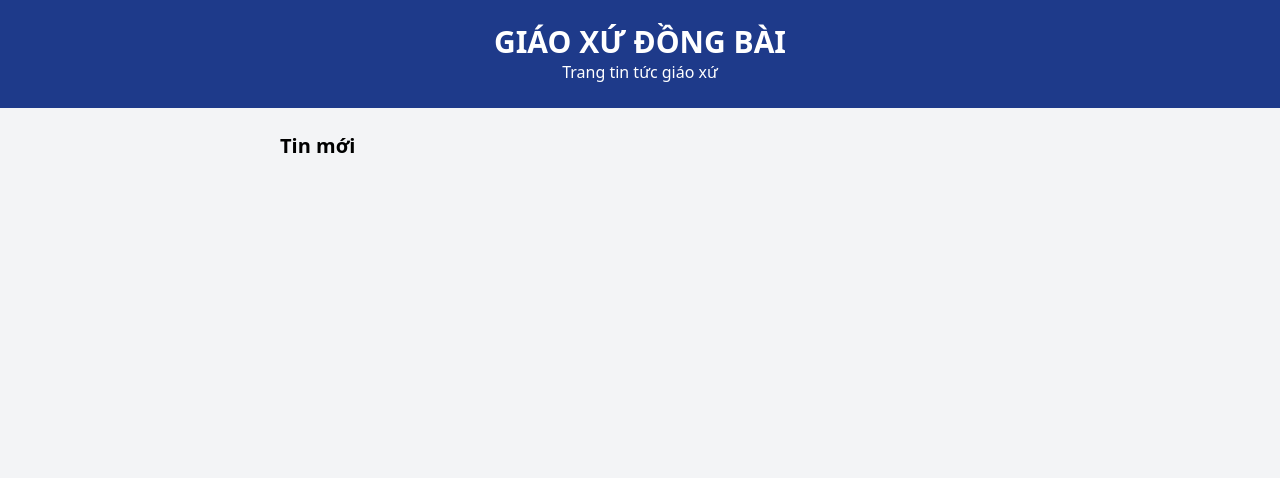
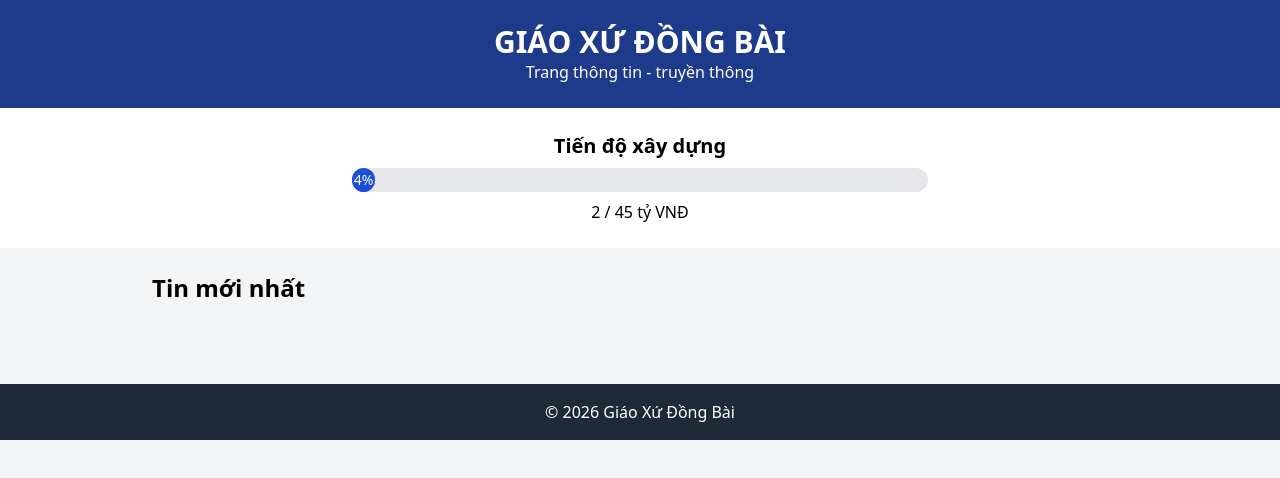
Before and after one commit to HoangBui240619/giao_xu_dong_bai, a plain HTML site: page index.html in a window 1280 px wide. Drawn offline with nearby package versions, Linux system fonts and the light colour scheme; no server answers.

Commit message:
Add files via upload

```diff
--- a/index.html
+++ b/index.html
@@ -9,18 +9,29 @@
 
 <body class="bg-gray-100">
 
-<header class="bg-blue-900 text-white p-6 text-center">
+<!-- HEADER -->
+<header class="bg-blue-900 text-white p-6 text-center shadow">
 <h1 class="text-3xl font-bold">GIÁO XỨ ĐỒNG BÀI</h1>
-<p>Trang tin tức giáo xứ</p>
+<p>Trang thông tin - truyền thông</p>
 </header>
 
-<div class="max-w-3xl mx-auto p-6">
-<h2 class="text-xl font-bold mb-4">Tin mới</h2>
-<div id="posts"></div>
+<!-- PROGRESS -->
+<section class="bg-white p-6 text-center">
+<h2 class="text-xl font-semibold mb-2">Tiến độ xây dựng</h2>
+<div class="max-w-xl mx-auto bg-gray-200 rounded-full h-6">
+<div class="bg-blue-700 h-6 rounded-full text-white text-sm flex items-center justify-center" style="width:4%">4%</div>
 </div>
+<p class="mt-2">2 / 45 tỷ VNĐ</p>
+</section>
+
+<!-- NEWS -->
+<section class="max-w-5xl mx-auto p-6">
+<h2 class="text-2xl font-bold mb-4">Tin mới nhất</h2>
+<div id="posts" class="grid md:grid-cols-2 gap-6"></div>
+</section>
 
 <script>
-const repo = "buihoang/giaoxu-dongbai";
+const repo = "REPLACE_USERNAME/giaoxu-dongbai";
 
 async function loadPosts(){
   const res = await fetch(`https://api.github.com/repos/${repo}/contents/posts`);
@@ -28,13 +39,13 @@ async function loadPosts(){
 
   let html = "";
 
-  for(const file of files){
+  for(const file of files.reverse()){
     const raw = await fetch(file.download_url);
     const text = await raw.text();
 
     html += `
-      <div class="bg-white p-4 rounded mb-6 shadow">
-        <div class="prose">${marked.parse(text)}</div>
+      <div class="bg-white p-4 rounded-xl shadow hover:shadow-lg transition">
+        <div class="prose max-w-none">${marked.parse(text)}</div>
       </div>
     `;
   }
@@ -45,5 +56,9 @@ async function loadPosts(){
 loadPosts();
 </script>
 
+<footer class="bg-gray-800 text-white text-center p-4 mt-10">
+© 2026 Giáo Xứ Đồng Bài
+</footer>
+
 </body>
 </html>
```
